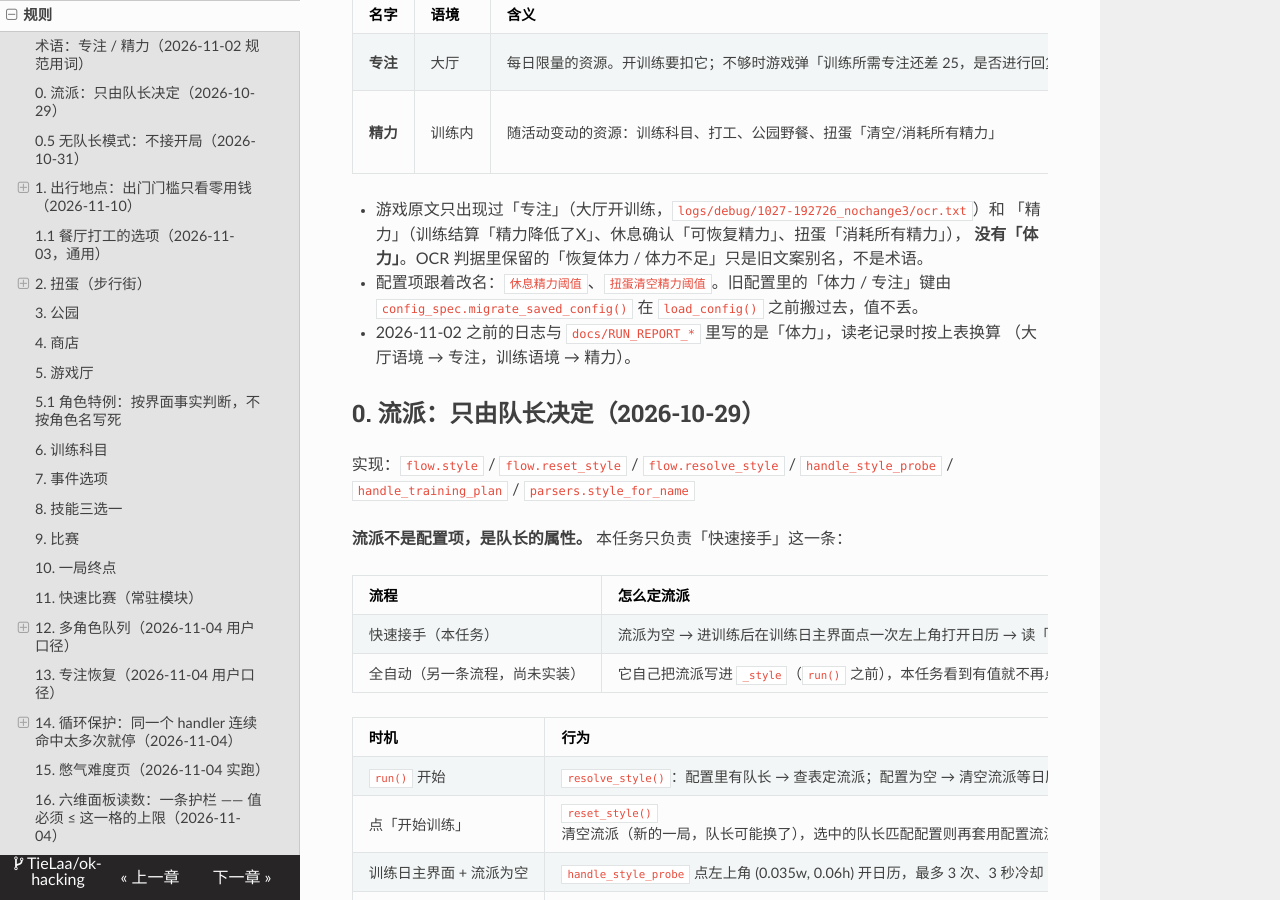
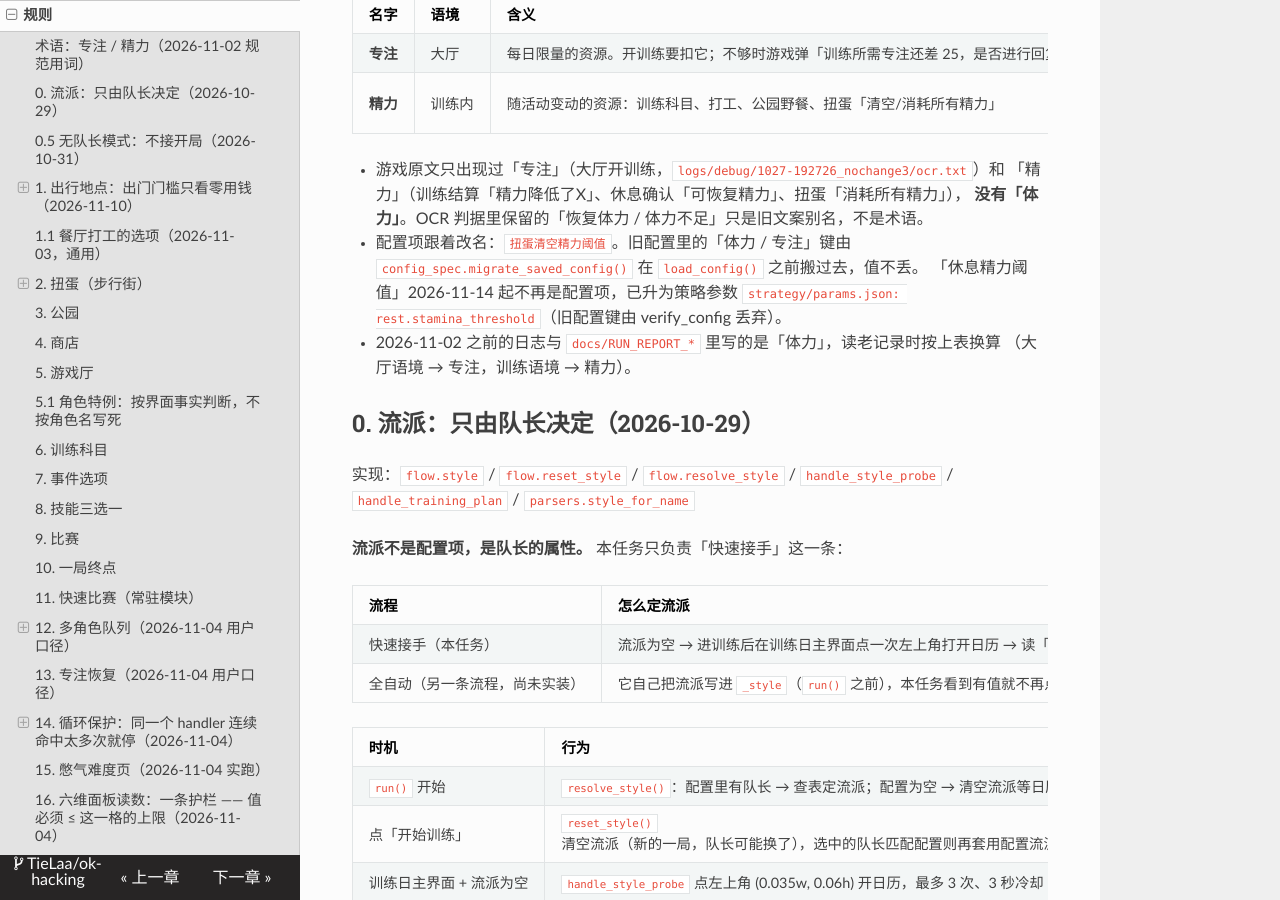
Before and after one commit to TieLaa/ok-hacking, an MkDocs documentation site: the page built from docs/RULES.md, in a window 1280 px wide and 900 px high, scrolled down 353 px. Built offline with MkDocs 1.6.1, drawn with Linux system fonts in a browser that asks for light colours; nearby versions of some CDN libraries; some of the changed text lies outside the part shown.

Commit message:
休息阈值改为跟随版本，不再需要在界面里调
- v0.1.13 已把默认 40 改成 50，但旧配置里的 40 被保留，装了旧版的用户一直在用 40
  （实跑失败率 11%~27%）
- 这个值放进 strategy/params.json（rest.stamina_threshold = 50），以后调值随版本生效
- 旧的「休息精力阈值」配置项删除，旧配置里的值由 verify_config 丢弃
- 周四扭蛋流 / 小游戏流仍取 max(50, 60) = 60，行为不变

```diff
--- a/docs/RULES.md
+++ b/docs/RULES.md
@@ -10,13 +10,15 @@
 | 名字 | 语境 | 含义 | 实现 |
 |---|---|---|---|
 | **专注** | 大厅 | 每日限量的资源。开训练要扣它；不够时游戏弹「训练所需专注还差 25，是否进行回复呢？」 | `top_bar()` 的 `stamina`、`flow.rest_threshold` |
-| **精力** | 训练内 | 随活动变动的资源：训练科目、打工、公园野餐、扭蛋「清空/消耗所有精力」 | 同一个数字，但判据与日志用「精力」：`休息精力阈值`、`扭蛋清空精力阈值`、`WORK_STAMINA_COST` |
+| **精力** | 训练内 | 随活动变动的资源：训练科目、打工、公园野餐、扭蛋「清空/消耗所有精力」 | 同一个数字，但判据与日志用「精力」：`rest.stamina_threshold`（策略参数）、`扭蛋清空精力阈值`、`WORK_STAMINA_COST` |
 
 - 游戏原文只出现过「专注」（大厅开训练，`logs/debug/1027-192726_nochange3/ocr.txt`）和
   「精力」（训练结算「精力降低了X」、休息确认「可恢复精力」、扭蛋「消耗所有精力」），
   **没有「体力」**。OCR 判据里保留的「恢复体力 / 体力不足」只是旧文案别名，不是术语。
-- 配置项跟着改名：`休息精力阈值`、`扭蛋清空精力阈值`。旧配置里的「体力 / 专注」键由
+- 配置项跟着改名：`扭蛋清空精力阈值`。旧配置里的「体力 / 专注」键由
   `config_spec.migrate_saved_config()` 在 `load_config()` 之前搬过去，值不丢。
+  「休息精力阈值」2026-11-14 起不再是配置项，已升为策略参数
+  `strategy/params.json: rest.stamina_threshold`（旧配置键由 verify_config 丢弃）。
 - 2026-11-02 之前的日志与 `docs/RUN_REPORT_*` 里写的是「体力」，读老记录时按上表换算
   （大厅语境 → 专注，训练语境 → 精力）。
 
@@ -531,12 +533,12 @@
 - 排序：分数 → 队长推荐属性 → 当前数值低的（成长空间大）→ 屏幕上靠前（兜底）。
 - 失败率 > `失败率上限(%)`（默认 50）→ 退出科目页并强制休息（`_force_rest`）。
 - 训练日精力 < 阈值 → 休息（`flow.rest_threshold`）：
-  - 平时：`休息精力阈值`（默认 40）；
+  - 平时：策略参数 `rest.stamina_threshold`（`strategy/params.json`，默认 50）；
   - **周四**（2026-11-04 用户口径：原来的「周二 65」改到这里）：**扭蛋流 / 小游戏流**
-    有硬阈值 **60**（`THURSDAY_REST_THRESHOLD_BY_STYLE`），取 `max(配置值, 60)`；
-    **训练流 / 商店流周四没有任何特殊限制**，只遵守 `休息精力阈值`；
+    有硬阈值 **60**（`THURSDAY_REST_THRESHOLD_BY_STYLE`），取 `max(参数值, 60)`；
+    **训练流 / 商店流周四没有任何特殊限制**，只遵守 `rest.stamina_threshold`；
   - **周二没有任何特殊阈值**（旧的「周二 65」「周二一律 60」都已删除），
-    任何流派周二都只遵守 `休息精力阈值`。
+    任何流派周二都只遵守 `rest.stamina_threshold`。
 
 ## 7. 事件选项
 
```
Also changed, not shown: docs/ARCHITECTURE.md (+2 -2 lines), 5 other files.
